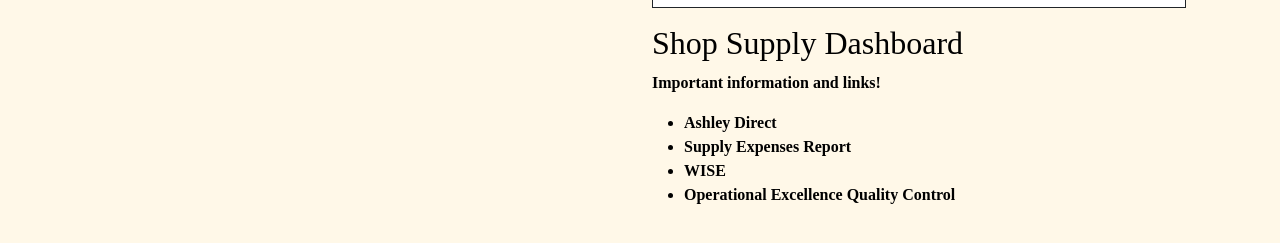
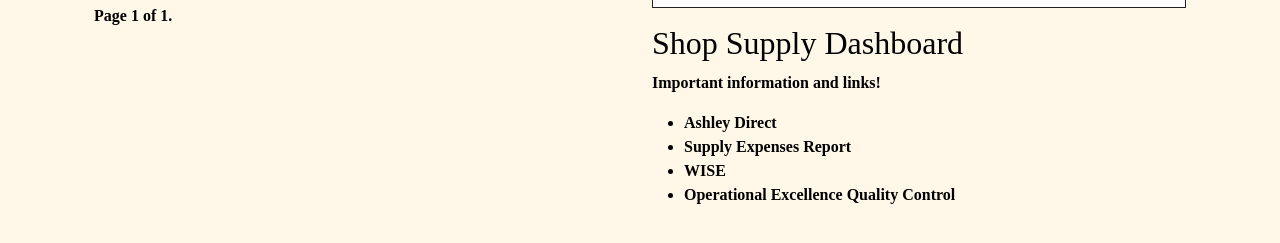
Before and after one commit to austinwilson1296/shoptool, a Django app: page / in a window 1280 px wide. Shown: the part 192-435 px from the top of the page. Run offline with Django 5.2, Linux system fonts and the light colour scheme; the visitor is signed in with stand-in values (Sample User, id 1); data that the repository does not hold is empty; parts of the project's set-up code (start-up, migrations or seed data) failed here and were passed over; some libraries are stand-ins or nearby versions.

Commit message:
added pages for home page list view

```diff
--- a/inventory/views.py
+++ b/inventory/views.py
@@ -22,6 +22,7 @@
 
 class HomePageView(LoginRequiredMixin, ListView):
     model = Inventory
+    paginate_by = 20
     template_name = 'home.html'
 
     def get_context_data(self, **kwargs):
--- a/templates/home.html
+++ b/templates/home.html
@@ -45,6 +45,23 @@
                     </tbody>
                 </table>
             </div>
+            <div class="pagination">
+                <span class="step-links">
+                    {% if page_obj.has_previous %}
+                        <a href="?page=1">&laquo; first</a>
+                        <a href="?page={{ page_obj.previous_page_number }}">previous</a>
+                    {% endif %}
+
+                    <span class="current">
+                        Page {{ page_obj.number }} of {{ page_obj.paginator.num_pages }}.
+                    </span>
+
+                    {% if page_obj.has_next %}
+                        <a href="?page={{ page_obj.next_page_number }}">next</a>
+                        <a href="?page={{ page_obj.paginator.num_pages }}">last &raquo;</a>
+                    {% endif %}
+                </span>
+            </div>
         </div>
 
         <!-- Right column: Additional News and Information (spans 6 columns) -->
@@ -61,7 +78,9 @@
                     </thead>
                     <tbody>
                     {% for center, data in center_quantities.items %}
+
                     <tr>
+
                         <td>{{ center }}</td>
                         <td>{{ data.total_quantity }}</td> <!-- Updated to reference total_quantity -->
                         <td>${{ data.total_cost }}</td> <!-- Updated to reference total_cost -->
```
Also changed, not shown: inventory/forms.py (line endings or trailing spaces).
